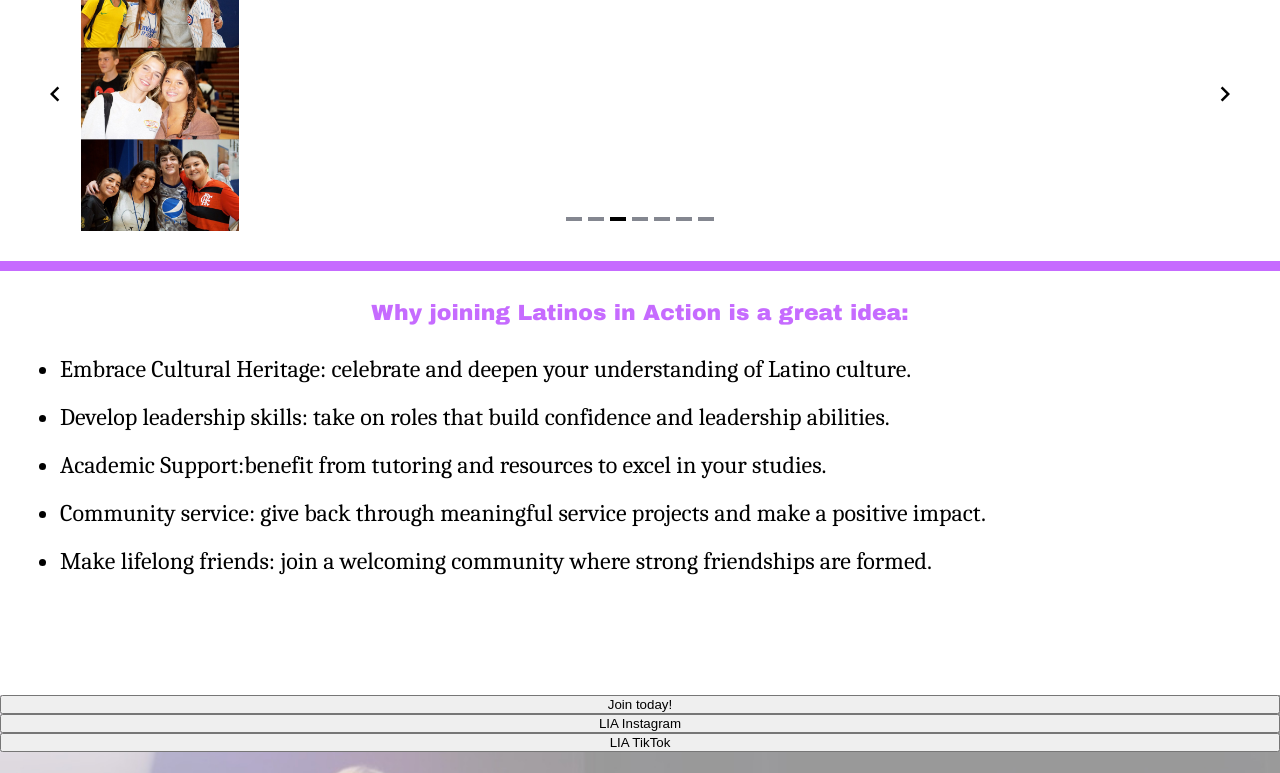
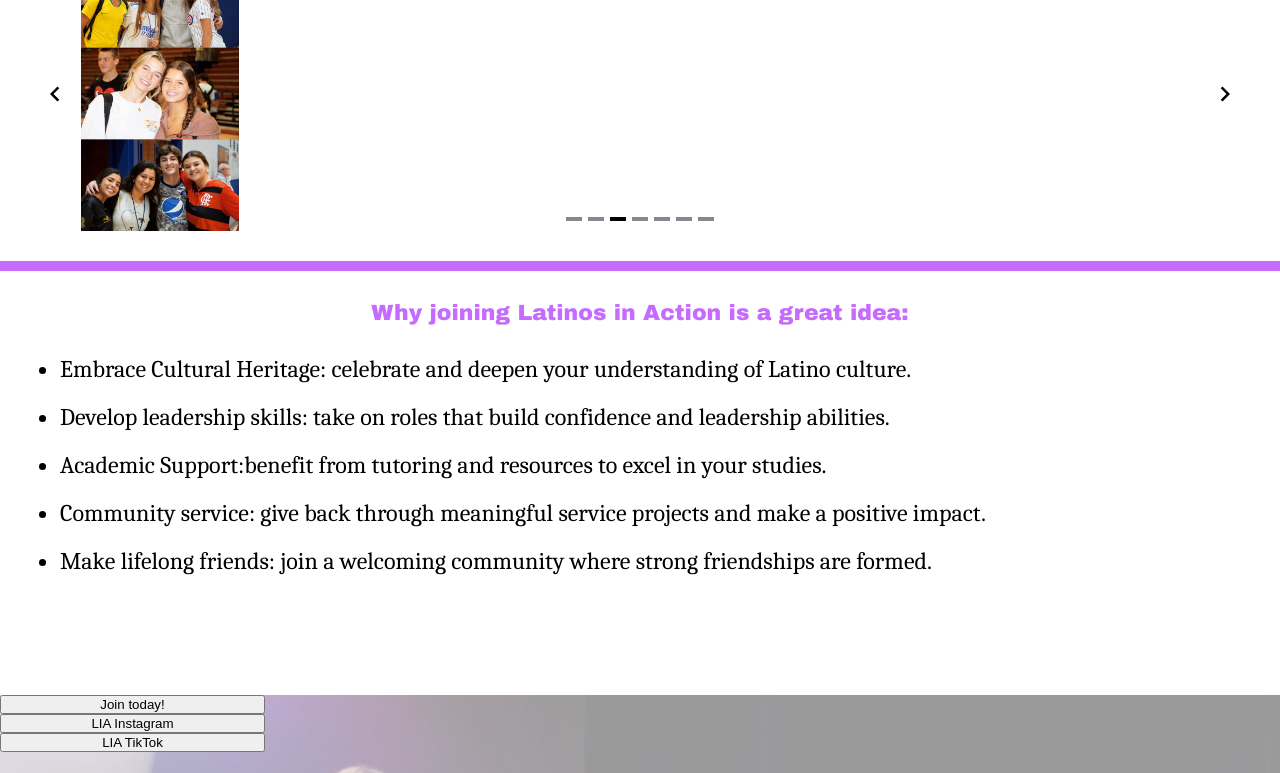
Before and after one commit to woxkey/lations-in-actions, a Vue app: page / in a window 1280 px wide. Shown: the part 746-1519 px from the top of the page. Built offline with nearby package versions, Linux system fonts and the light colour scheme.

Commit message:
slide tag rename

```diff
--- a/src/App.vue
+++ b/src/App.vue
@@ -53,7 +53,7 @@ export default {
         <Slide v-for="(slidePath, idx) in slidesPaths" :key="slide">
           <FirstSlide v-if="idx === 0" />
           <SecondSlide v-if="idx === 1"/>
-        </slide>
+        </Slide>
         <template #addons>
           <Navigation />
           <Pagination />
@@ -190,6 +190,10 @@ export default {
   flex-direction: column;
 }
 
+.footer-bg button {
+  width: 265px;
+}
+
 .img-slide {
   height: 275px;
   width: 158px;
```
